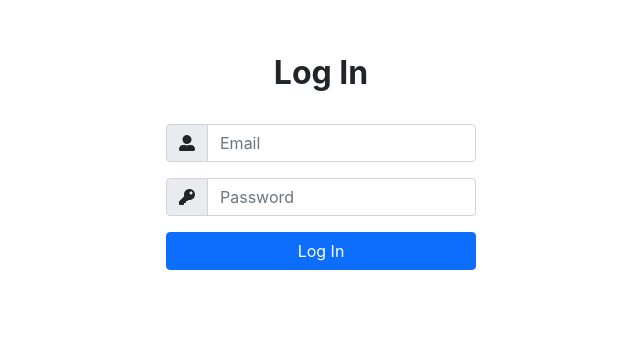
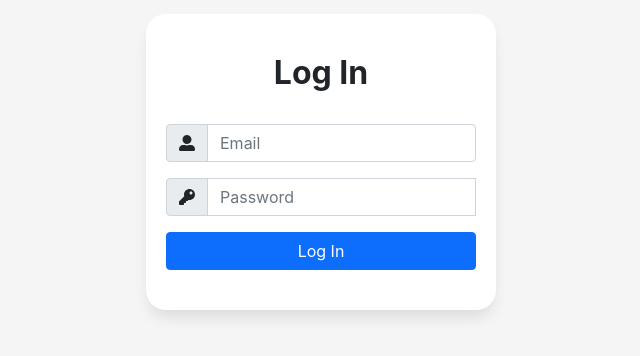
Before and after one commit to anjulasjay99/surge-assignment, a React (Create React App) app in the folder frontend/: page /login in a window 1280 px wide. Shown: the part 238-594 px from the top of the page, without its empty margins (319-959 px from the left). Built offline with nearby package versions, Linux system fonts and the light colour scheme.

Commit message:
made some changes to the ui

```diff
--- a/frontend/src/components/Login.js
+++ b/frontend/src/components/Login.js
@@ -110,9 +110,8 @@ function Login() {
               onChange={(e) => setpassword(e.target.value)}
               invalid={error}
             />
+            <FormFeedback invalid>{feedback}</FormFeedback>
           </InputGroup>
-
-          <FormFeedback invalid>{feedback}</FormFeedback>
         </FormGroup>
 
         <Button type="submit" color="primary">
--- a/frontend/src/components/Notes.js
+++ b/frontend/src/components/Notes.js
@@ -150,6 +150,7 @@ function Notes() {
   return (
     <div className={styles.horizontalCenterDiv}>
       <div className={styles.header}>
+        <label>Welcome, {user.firstName}</label>
         <label className={styles.link} onClick={logout}>
           Logout
         </label>
--- a/frontend/src/components/Users.js
+++ b/frontend/src/components/Users.js
@@ -110,6 +110,7 @@ function Users() {
   return (
     <div className={styles.horizontalCenterDiv}>
       <div className={styles.header}>
+        <label>Welcome, {loggedUser.firstName}</label>
         <label className={styles.link} onClick={logout}>
           Logout
         </label>
--- a/frontend/src/styles/common.module.css
+++ b/frontend/src/styles/common.module.css
@@ -5,12 +5,15 @@
   justify-content: center;
   height: 100vh;
   width: 100%;
+  background-color: whitesmoke;
 }
 
 .form {
   padding: 40px 20px 40px 20px;
   border-radius: 20px;
   width: 350px;
+  background-color: #fff;
+  box-shadow: 0px 10px 15px -3px rgba(0, 0, 0, 0.1);
 }
 
 Button {
```
